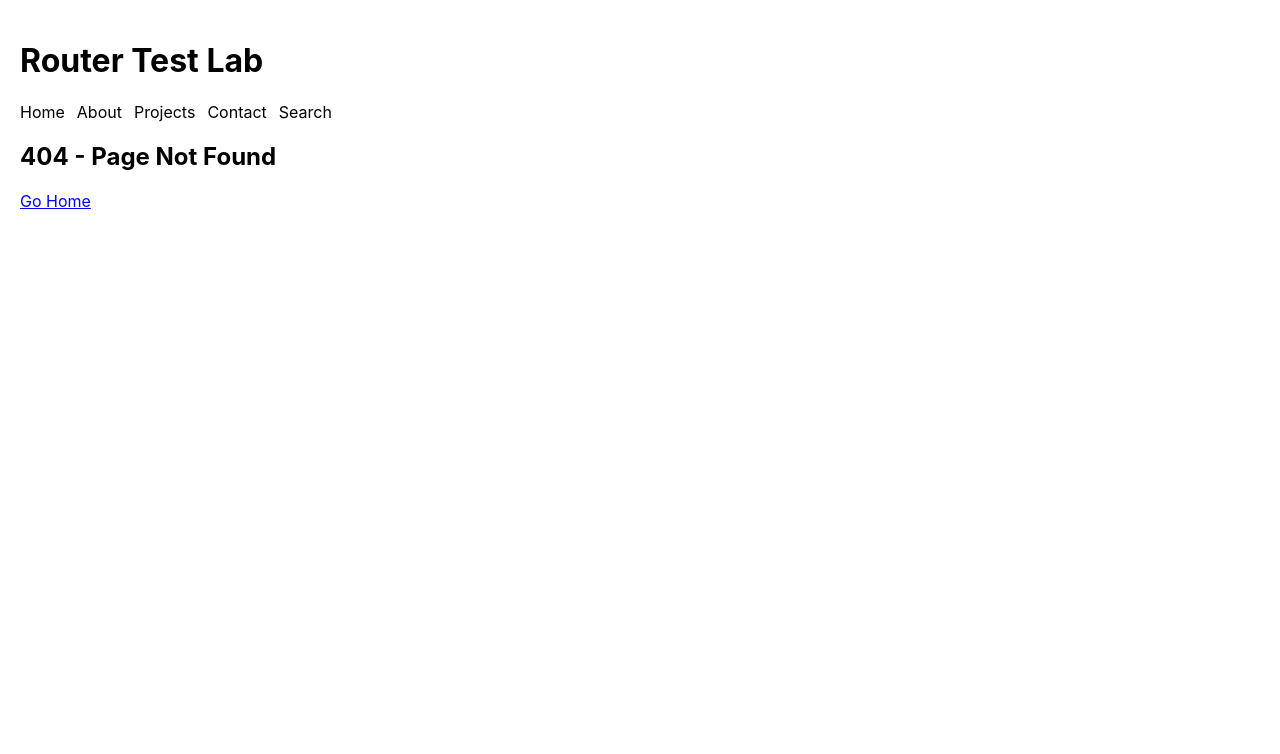
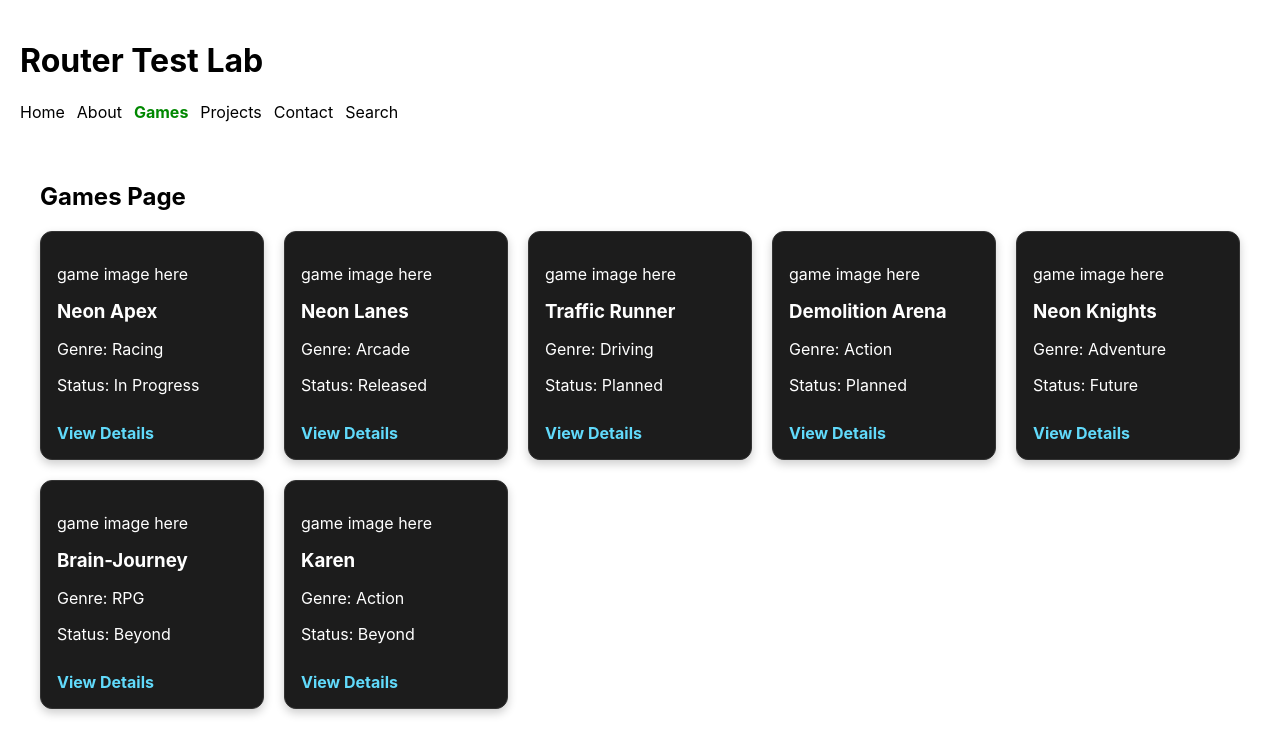
Before and after one commit to Jayj30pro/react-projects, a React (Create React App) app in the folder routing-test/: page /games in a window 1280 px wide. Before the commit this address had no page. Shown: the top 754 px of the page. Built offline with nearby package versions, Linux system fonts and the light colour scheme.

Commit message:
games-page

```diff
--- a/routing-test/src/App.css
+++ b/routing-test/src/App.css
@@ -36,3 +36,40 @@
     transform: rotate(360deg);
   }
 }
+
+.games-page {
+  padding: 20px;
+}
+
+.games-grid {
+  display: grid;
+  grid-template-columns: repeat(auto-fit, minmax(220px, 1fr));
+  gap: 20px;
+  margin-top: 20px;
+}
+
+.game-card {
+  background: #1c1c1c;
+  color: white;
+  border: 1px solid #333;
+  border-radius: 12px;
+  padding: 16px;
+  box-shadow: 0 4px 10px rgba(0, 0, 0, 0.2);
+}
+
+.game-card h3 {
+  margin-top: 0;
+  margin-bottom: 12px;
+}
+
+.game-link {
+  display: inline-block;
+  margin-top: 12px;
+  color: #61dafb;
+  text-decoration: none;
+  font-weight: bold;
+}
+
+.game-link:hover {
+  text-decoration: underline;
+}
--- a/routing-test/src/App.js
+++ b/routing-test/src/App.js
@@ -10,6 +10,8 @@ import Dashboard from "./pages/Dashboard";
 import Profile from "./pages/Profile";
 import Settings from "./pages/Settings";
 import SearchCenter from "./pages/SearchCenter";
+import GamesPage from "./pages/GamesPage";
+import GameDetails from "./data/GameDetails";
 
 export default function App() {
   return (
@@ -17,6 +19,8 @@ export default function App() {
       <Route path="/" element={<Layout />}>
         <Route index element={<Home />} />
         <Route path="about" element={<About />} />
+        <Route path="games" element={<GamesPage />} />
+        <Route path="games/:gameId" element={<GameDetails />} />
         <Route path="projects" element={<Projects />} />
         <Route path="projects/:projectId" element={<ProjectDetails />} />
         <Route path="contact" element={<Contact />} />
--- a/routing-test/src/Layout.js
+++ b/routing-test/src/Layout.js
@@ -14,6 +14,7 @@ export default function Layout() {
       <nav style={{ display: "flex", gap: "12px", marginBottom: "20px" }}>
         <NavLink to="/" style={navStyle}>Home</NavLink>
         <NavLink to="/about" style={navStyle}>About</NavLink>
+        <NavLink to="/games" style={navStyle}>Games</NavLink>
         <NavLink to="/projects" style={navStyle}>Projects</NavLink>
         <NavLink to="/contact" style={navStyle}>Contact</NavLink>
         <NavLink to="/search" style={navStyle}>Search</NavLink>
--- /dev/null
+++ b/routing-test/src/components/GameCard.js
@@ -0,0 +1,18 @@
+import { Link } from "react-router-dom";
+import "../App.css";
+
+
+export default function GameCard({game}) {
+
+    return (
+        <div className="game-card">
+            <p>game image here</p>
+
+            <h3>{game.name}</h3>
+            <p>Genre: {game.genre}</p>
+            <p>Status: {game.status}</p>
+
+            <Link to={`/games/${game.id}`} className="game-link">View Details</Link>
+        </div>
+    )
+}
--- /dev/null
+++ b/routing-test/src/data/GameDetails.js
@@ -0,0 +1,22 @@
+import { useParams, useNavigate } from "react-router-dom";
+import games from "../data/games";
+import "../App.css";
+
+export default function GameDetails() {
+  const { gameId } = useParams();
+  const navigate = useNavigate();
+  const game = games.find((g) => g.id === gameId);
+
+  if (!game) {
+    return <h2>Game not found</h2>;
+  }
+
+  return (
+    <div>
+      <h2>{game.name}</h2>
+      <p>Genre: {game.genre}</p>
+      <p>Status: {game.status}</p>
+      <button onClick={() => navigate("/games")}>Back to games</button>
+    </div>
+  );
+}
--- /dev/null
+++ b/routing-test/src/pages/GamesPage.js
@@ -0,0 +1,21 @@
+import { Link } from "react-router-dom";
+import games from "../data/games";
+import GameCard from "../components/GameCard";
+import "../App.css";
+
+export default function GamesPage(){
+
+
+
+    return (
+        <div className="games-page">
+            <h2>Games Page</h2>
+
+            <div className="games-grid">
+                {games.map((game) => (
+                <GameCard key={game.id} game={game} />
+                ))}
+            </div>
+        </div>
+    );
+}
```
